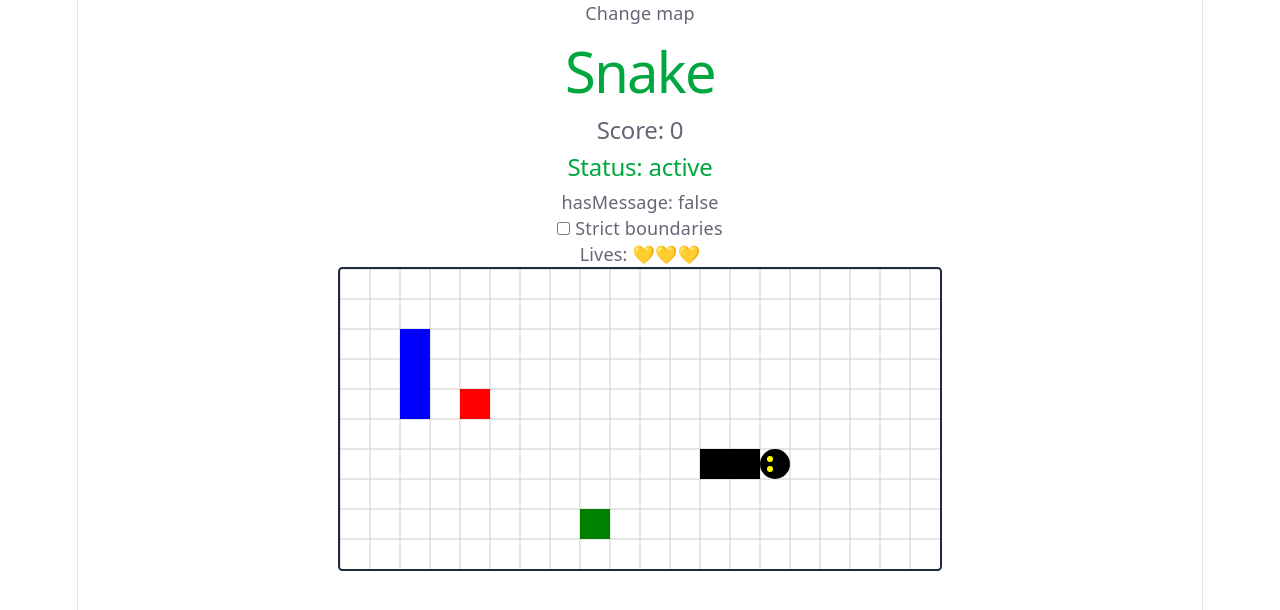
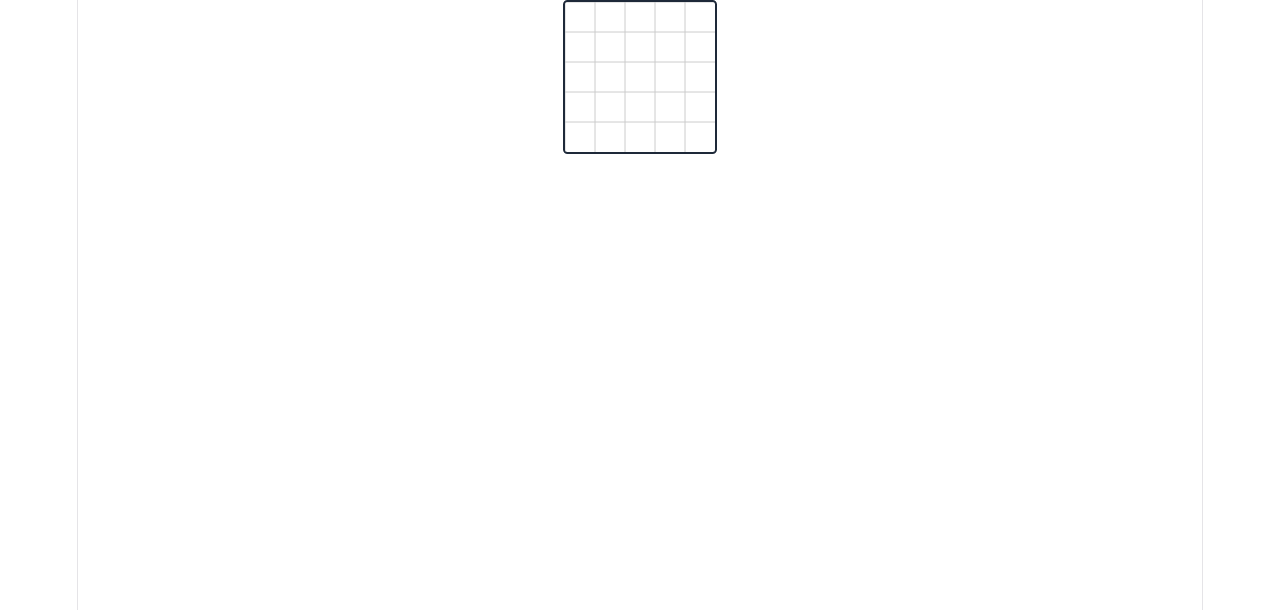
Before and after one commit to Gafafafa25/react-game-snake, a React (Vite) app: page / in a window 1280 px wide. Shown: the top 610 px of the page. Built offline with nearby package versions, Linux system fonts and the light colour scheme.

Commit message:
add MapBuilder.jsx handleClick error ?

```diff
--- a/src/App.jsx
+++ b/src/App.jsx
@@ -1,11 +1,13 @@
 import './App.css'
 import Game from './components/./Game.jsx'
+import MapBuilder from "./components/MapBuilder.jsx";
 function App() {
 
 
     return (
         <>
-            <Game/>
+            {/*<Game/>*/}
+            <MapBuilder/>
         </>
     )
 }
--- a/src/components/Game.jsx
+++ b/src/components/Game.jsx
@@ -1,4 +1,5 @@
 import {useEffect, useState, useRef} from "react";
+import MapBuilder from "./MapBuilder.jsx";
 
 const CELLSIZE = 30
 const COLUMNS = 20
@@ -387,16 +388,17 @@ const Game = () => {
     //     return () => setGameState(currentGameState => ({...currentGameState, hasMessage: false}))
     // }, [gameState.isCollision, gameState.status])
 
-    const changeMap = () => {
-        if (gameState.walls === WALLSMAP[WALLSMAP.length - 1]) {
-            setGameState(currentGameState => ({...currentGameState, walls: WALLSMAP[0], wallsMapNumber: 0}))
-        }
-        setGameState(currentGameState => ({...currentGameState, walls: WALLSMAP[currentGameState.wallsMapNumber + 1]}))
-    }
+    // const changeMap = () => {
+    //     if (gameState.walls === WALLSMAP[WALLSMAP.length - 1]) {
+    //         setGameState(currentGameState => ({...currentGameState, walls: WALLSMAP[0], wallsMapNumber: 0}))
+    //     }
+    //     setGameState(currentGameState => ({...currentGameState, walls: WALLSMAP[currentGameState.wallsMapNumber + 1]}))
+    // }
+
 
     return (
         <section>
-            <button onClick={() => changeMap()}>Change map</button>
+            {/*<button onClick={() => changeMap()}>Change map</button>*/}
             <h1 className="text-green-600">Snake</h1>
             <h2>Score: {gameState.score}</h2>
             <h2 className={`text-` + gameState.statusColor + `-600`}>Status: {gameState.status}</h2>
--- /dev/null
+++ b/src/components/MapBuilder.jsx
@@ -0,0 +1,83 @@
+import {useEffect, useRef, useState} from "react";
+
+const CELLSIZE = 30
+const COLUMNS = 5
+const ROWS = 5
+
+const drawGrid = (ctx) => {
+    ctx.beginPath()
+    for (let x = 0; x < CELLSIZE * COLUMNS; x += CELLSIZE) {
+        ctx.moveTo(x, 0)
+        ctx.lineTo(x, ROWS * CELLSIZE)
+    }
+    for (let y = 0; y < CELLSIZE * ROWS; y += CELLSIZE) {
+        ctx.moveTo(0, y)
+        ctx.lineTo(COLUMNS * CELLSIZE, y)
+    }
+    ctx.strokeStyle = '#ccc'
+    ctx.lineWidth = 1
+    ctx.stroke()
+}
+
+const drawCell = (ctx, cell, color) => {
+    ctx.fillStyle = color
+    ctx.fillRect(cell.x * CELLSIZE, cell.y * CELLSIZE, CELLSIZE, CELLSIZE)
+}
+
+const renderGame = (canvas) => {
+    const ctx = canvas.getContext('2d')
+    ctx.clearRect(0, 0, canvas.width, canvas.height)
+    drawGrid(ctx)
+}
+
+
+
+const MapBuilder = () => {
+    const canvasRef = useRef(null)
+    const [walls, setWalls] = useState(Array(COLUMNS).fill().map(() => Array(ROWS).fill(null)))
+
+    useEffect(() => {
+        renderGame(canvasRef.current)
+    }, [walls])
+
+    const handleClick = (e) => {
+        const rect = canvasRef.current.getBoundingClientRect()
+
+        const x = e.clientX - rect.left //current x
+        const y = e.clientY - rect.top //current y
+
+        const col = Math.floor(x / CELLSIZE) //current col
+        const row = Math.floor(y / CELLSIZE) //current row
+        console.log(row, "row")
+        console.log(col, "col")
+
+        if (col >= 0 && col < CELLSIZE && row >= 0 && row < CELLSIZE) {
+            setWalls((prevWalls) => { //switch color
+                const newWalls = [...prevWalls]
+                // console.log(newWalls[row][col], "newWalls[row][col]")
+                newWalls[row][col] = newWalls[row][col] === 'red' ? null : 'red'
+                if (newWalls[col][col] === 'null') {
+                    newWalls[row][col] = 'red'
+                    drawCell(canvasRef.current, newWalls[row][col], 'red')
+                }
+                else {
+                    newWalls[row][col] = null
+                    drawCell(canvasRef.current, newWalls[row][col], 'white')
+                }
+                return newWalls
+            })
+        }
+    };
+
+    return (
+        <section className="map">
+            <canvas className="border-2 border-gray-800 rounded lg"
+                    ref={canvasRef}
+                    width={COLUMNS * CELLSIZE}
+                    height={ROWS * CELLSIZE}
+                    onClick={handleClick}
+            />
+        </section>
+    )
+}
+export default MapBuilder
```
